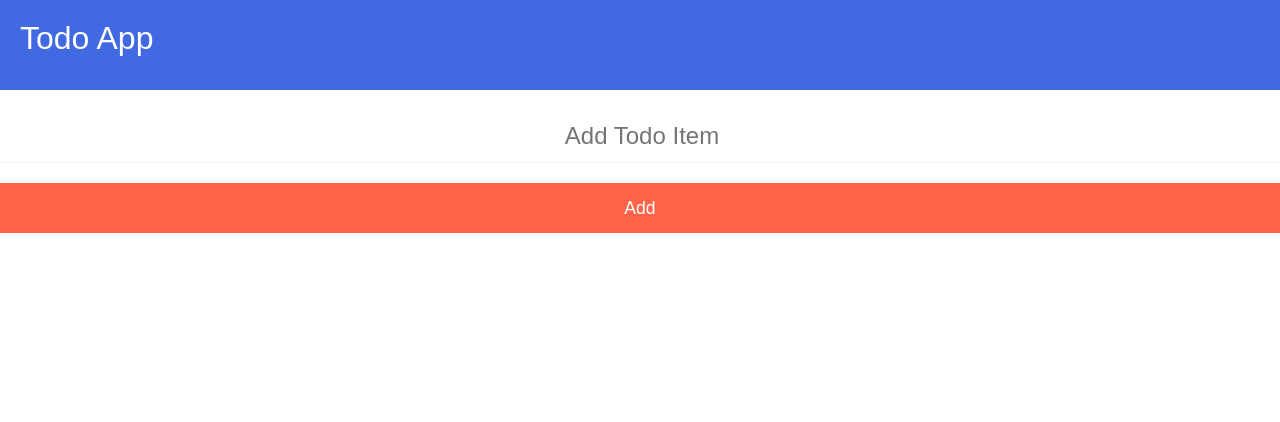
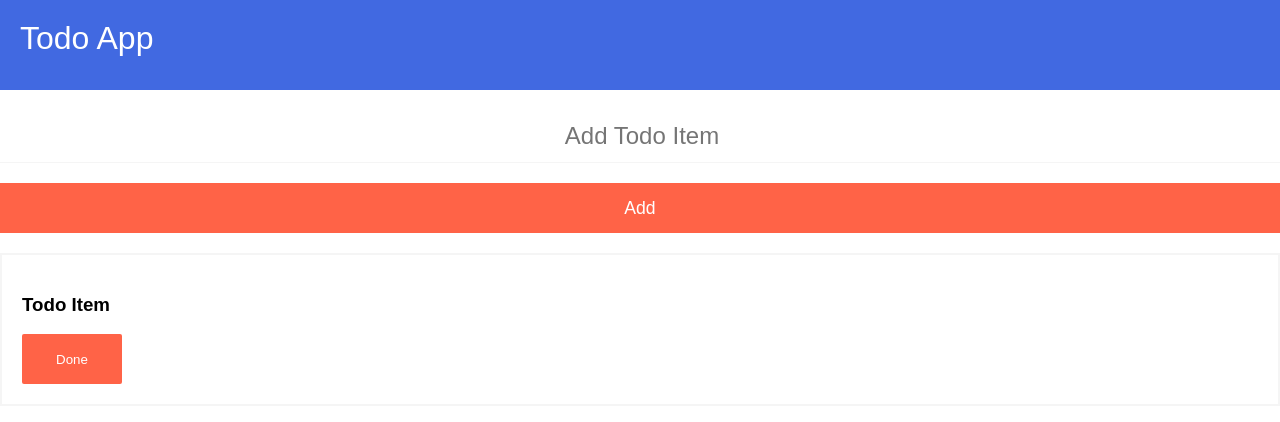
Before and after one commit to Uncle-Solomon/TodoApp, a React (Create React App) app: page / in a window 1280 px wide. Shown: the top 422 px of the page. Built offline with nearby package versions, Linux system fonts and the light colour scheme.

Commit message:
End of lesson 41 - Creating a Todo Component

```diff
--- a/src/components/Form.js
+++ b/src/components/Form.js
@@ -1,5 +1,6 @@
 import React from "react";
 import styles from "../style.module.css";
+import Todo from "./Todo";
 
 const Form = ({ todo, setTodo, todoList, setTodoList }) => {
   const handleChange = (event) => {
@@ -23,6 +24,7 @@
           Add
         </button>
       </form>
+      <Todo />
     </div>
   );
 };
--- /dev/null
+++ b/src/components/Todo.js
@@ -0,0 +1,15 @@
+import React from "react";
+import styles from "../style.module.css";
+
+const Todo = () => {
+  return (
+    <div>
+      <div className={styles.todoitem}>
+        <h3 className={styles.todoname}>Todo Item</h3>
+        <button className={styles.deletebutton}>Done</button>
+      </div>
+    </div>
+  );
+};
+
+export default Todo;
--- a/src/style.module.css
+++ b/src/style.module.css
@@ -33,3 +33,22 @@
   color: white;
   margin-top: 20px;
 }
+
+.todoitem {
+  margin: auto;
+  border: 2px solid whitesmoke;
+  padding: 20px;
+  margin-top: 20px;
+}
+
+.todoname {
+}
+
+.deletebutton {
+  border: none;
+  height: 50px;
+  background-color: tomato;
+  color: white;
+  width: 100px;
+  border-radius: 2px;
+}
```
